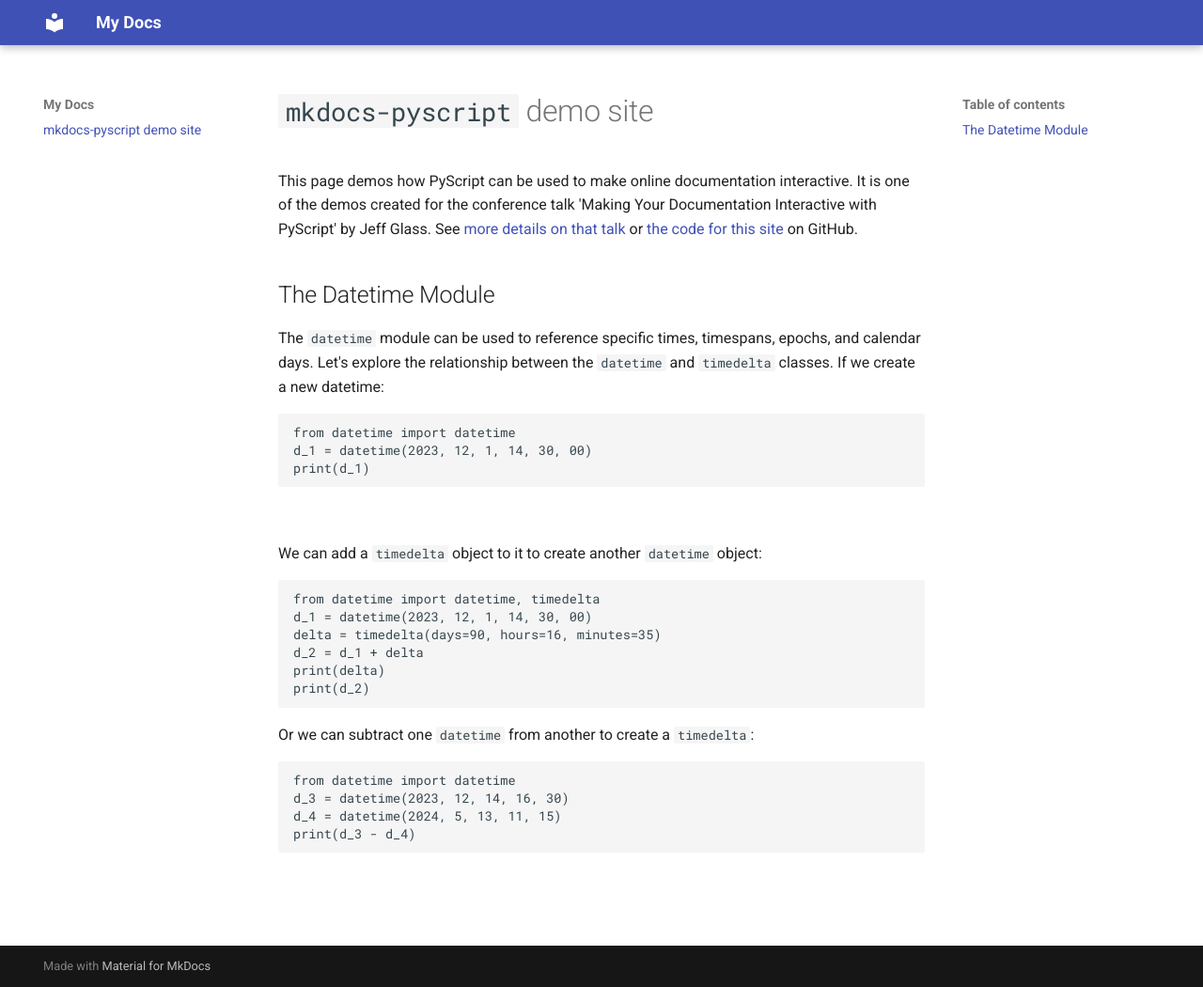
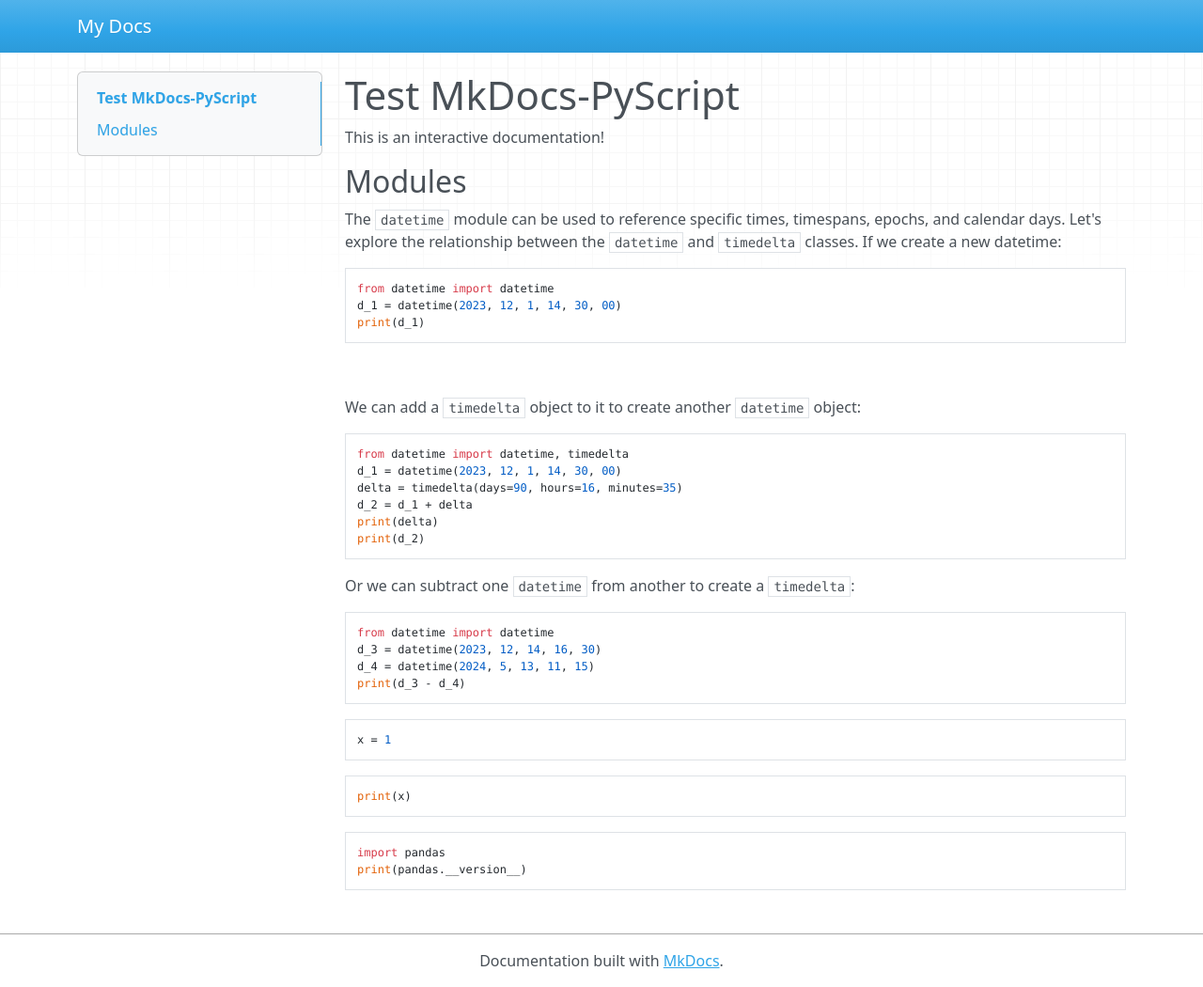
Before and after one commit to Scarvy/mkdocs-pyscript-test, an MkDocs documentation site: the page built from docs/index.md, in a window 1280 px wide and 1050 px high. Shown: the whole window at 94% size. Built offline with MkDocs 1.6.1, drawn with Linux system fonts in a browser that asks for light colours; nearby versions of some CDN libraries.

Commit message:
first commit

````diff
--- /dev/null
+++ b/airport.toml
@@ -0,0 +1,4 @@
+packages = ["pandas"]
+
+[files]
+'https://raw.githubusercontent.com/datasets/airport-codes/master/data/airport-codes.csv' = "airport-codes.csv"
--- a/docs/index.md
+++ b/docs/index.md
@@ -1,9 +1,8 @@
-# `mkdocs-pyscript` demo site
+# Test MkDocs-PyScript
 
-This page demos how PyScript can be used to make online documentation interactive. It is one of the demos created for the conference talk 'Making Your Documentation Interactive with PyScript' by Jeff Glass. See [more details on that talk](https://github.com/JeffersGlass/using-pyscript-in-documentation) or [the code for this site](https://github.com/JeffersGlass/mkdocs-pyscript-demo) on GitHub.
+This is an interactive documentation!
 
-
-## The Datetime Module
+## Modules
 
 The `datetime` module can be used to reference specific times, timespans, epochs, and calendar days.
 Let's explore the relationship between the `datetime` and `timedelta` classes. If we create a new datetime:
@@ -33,3 +32,16 @@ d_3 = datetime(2023, 12, 14, 16, 30)
 d_4 = datetime(2024, 5, 13, 11, 15)
 print(d_3 - d_4)
 ```
+
+```{.py setup env="first"}
+x = 1
+```
+
+```{.py env="first"}
+print(x)
+```
+
+```{.py env="airport" config="./airport.toml"}
+import pandas
+print(pandas.__version__)
+```
--- a/mkdocs.yml
+++ b/mkdocs.yml
@@ -1,7 +1,4 @@
 site_name: My Docs
-
-theme:
-  name: material
 
 plugins:
   - mkdocs-pyscript
--- a/pyproject.toml
+++ b/pyproject.toml
@@ -7,8 +7,8 @@ readme = "README.md"
 
 [tool.poetry.dependencies]
 python = "^3.12"
-mkdocs-material = "^9.5.23"
 mkdocs-pyscript = "^0.2.1"
+mkdocs = "^1.6.0"
 
 [tool.poetry.group.dev.dependencies]
 pytest = "^8.2.0"
````
Also changed, not shown: main.py (added), 2 other files.
